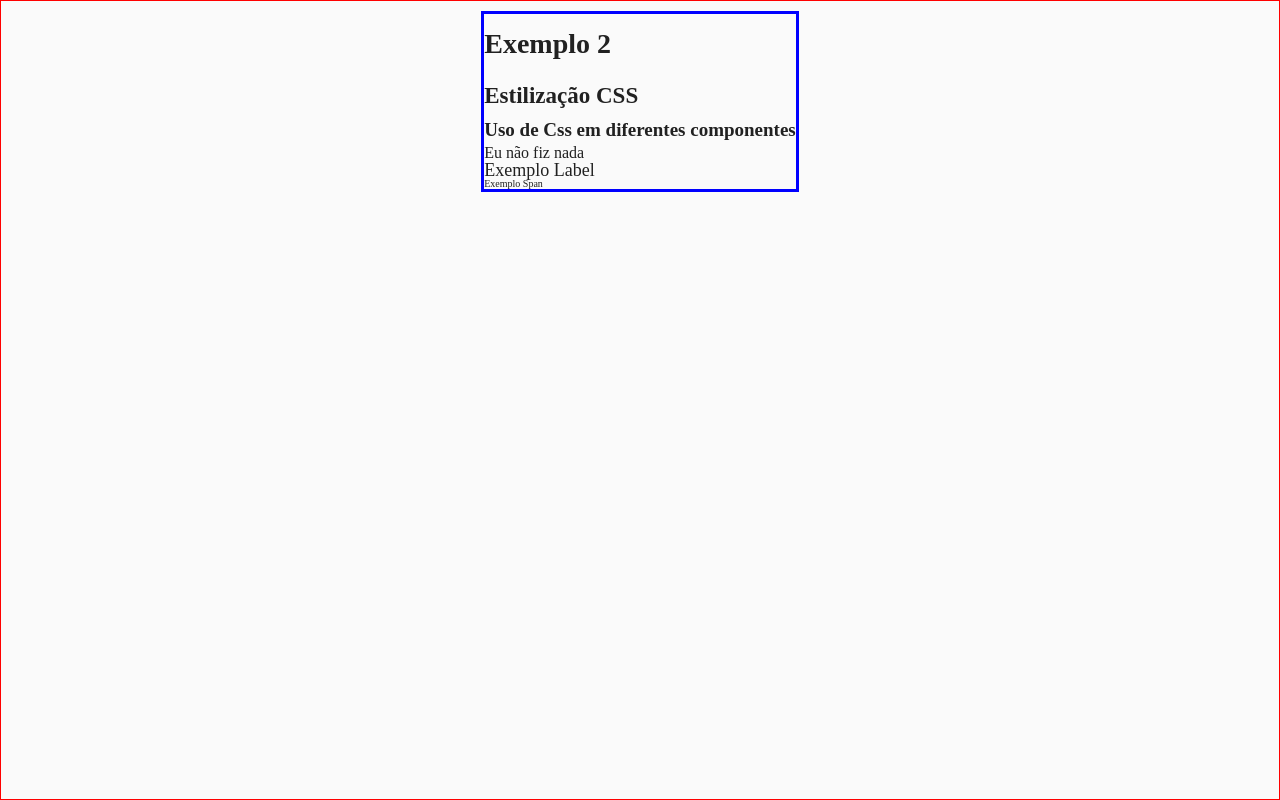
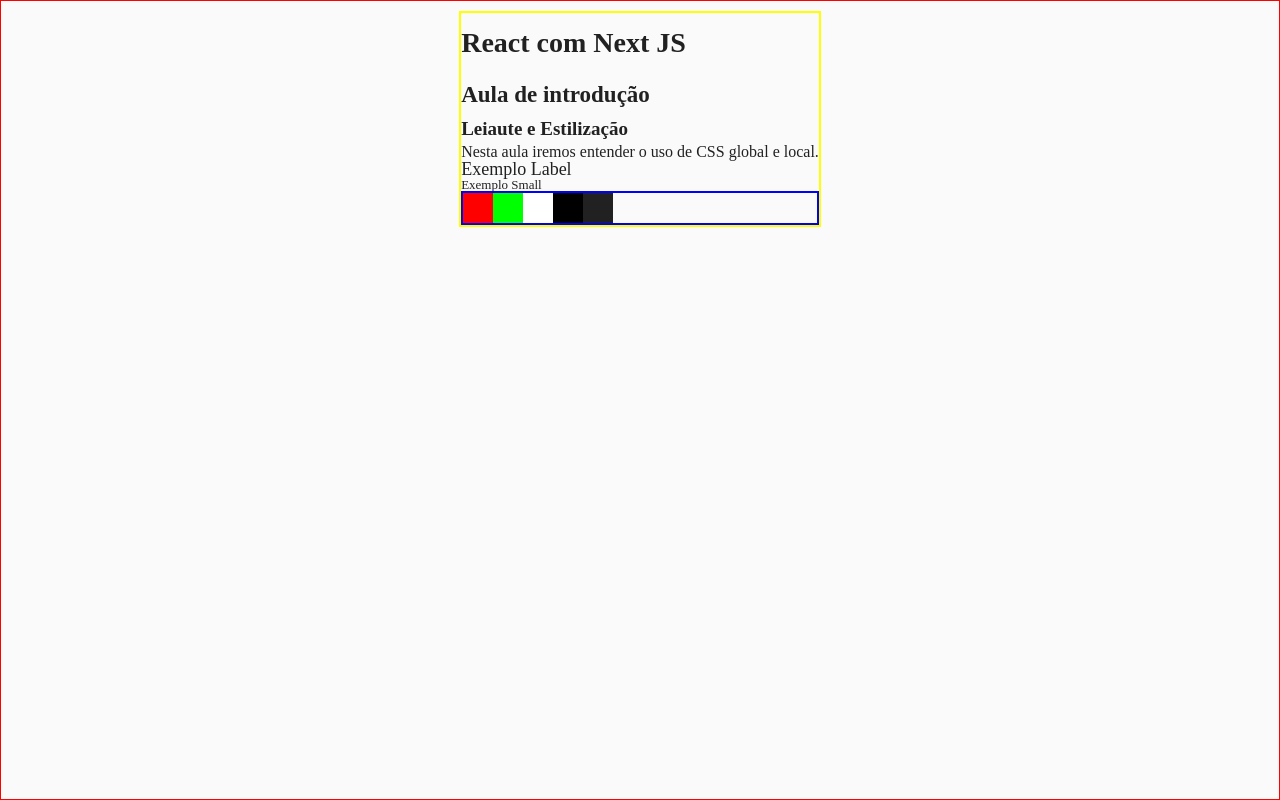
Before and after one commit to ewertonjsilva/etim124-a-vite-1sem-2026, a React (Vite) app: page /exemplo/2 in a window 1280 px wide. Built offline with nearby package versions, Linux system fonts and the light colour scheme.

Commit message:
aula 20-03

```diff
--- a/src/App.jsx
+++ b/src/App.jsx
@@ -2,15 +2,23 @@
 import { Routes, Route } from 'react-router-dom'
 
 import Home from './pages/home'
+
 import Exemplo01 from './pages/exemplos/ex-01';
 import Exemplo02 from './pages/exemplos/ex-02';
+import Exemplo03 from './pages/exemplos/ex-03';
+
+import Atividade01 from './pages/atividades/atv-01';
 
 function App() {
   return (
     <Routes>
       <Route path="/" element={<Home />} />
+
       <Route path="/exemplo/1" element={<Exemplo01 />} />
       <Route path="/exemplo/2" element={<Exemplo02 />} />
+      <Route path="/exemplo/3" element={<Exemplo03 />} />
+
+      <Route path="/atividade/1" element={<Atividade01 />} />
     </Routes>
   )
 }
--- /dev/null
+++ b/src/pages/atividades/atv-01/index.jsx
@@ -0,0 +1,12 @@
+import styles from './index.module.css';
+
+function Atividade01() {
+    return (
+        <div>
+            <h1 className={styles.tituloAtv}>Atividade 1</h1>
+            <p>Componente básico para renderizar tela com React</p>
+        </div>
+    )
+}
+
+export default Atividade01;
--- /dev/null
+++ b/src/pages/atividades/atv-01/index.module.css
@@ -0,0 +1,3 @@
+.tituloAtv {
+    color: red;
+}
--- a/src/pages/exemplos/ex-02/index.jsx
+++ b/src/pages/exemplos/ex-02/index.jsx
@@ -1,16 +1,23 @@
-import styles from './index.module.css';
+import styles from "./index.module.css";
 
 function Exemplo02() {
   return (
-    <div className={styles.container}>
-      <h1>Exemplo 2</h1>
-      <h2>Estilização CSS</h2>
-      <h3>Uso de Css em diferentes componentes</h3>
-      <p>Eu não fiz nada</p>
+    <div className={styles.containerExemplo}>
+      <h1>React com Next JS</h1>
+      <h2>Aula de introdução</h2>
+      <h3>Leiaute e Estilização</h3>
+      <p>Nesta aula iremos entender o uso de CSS global e local.</p>
       <label>Exemplo Label</label>
-      <span>Exemplo Span</span>
+      <small>Exemplo Small</small>
+      <div className={styles.conteinerExPosicao}>
+        <div className={styles.divVermelha}></div>
+        <div className={styles.divVerde}></div>
+        <div className={styles.divBranca}></div>
+        <div className={styles.divPreta}></div>
+        <div className={styles.divEscura}></div>
+      </div>
     </div>
-  )
+  );
 }
 
 export default Exemplo02;
--- a/src/pages/exemplos/ex-02/index.module.css
+++ b/src/pages/exemplos/ex-02/index.module.css
@@ -1,5 +1,41 @@
-.container {
+.containerExemplo {
+    border: 0.2rem solid #ff0;
     display: flex;
     flex-direction: column;
-        border: 0.3rem solid #00f;
 }
+
+.conteinerExPosicao {
+    border: 0.2rem solid #00f;
+    display: flex;
+    flex-direction: row;
+}
+
+.divVermelha {
+    height: 3rem;
+    width: 3rem;
+    background-color: #f00;
+}
+
+.divVerde {
+    height: 3rem;
+    width: 3rem;
+    background-color: #0f0;
+}
+
+.divBranca {
+    height: 3rem;
+    width: 3rem;
+    background-color: #fff;
+}
+
+.divPreta {
+    height: 3rem;
+    width: 3rem;
+    background-color: #000;
+}
+
+.divEscura {
+    height: 3rem;
+    width: 3rem;
+    background-color: #212121;
+}
--- /dev/null
+++ b/src/pages/exemplos/ex-03/index.jsx
@@ -0,0 +1,14 @@
+
+import styles from './index.module.css';
+
+export default function Exemplo03() {
+
+    return (
+        <div className={styles.container}>
+            <label className={styles.texto}>Contador</label>
+            <label
+                className={styles.botao}
+            >+1</label>
+        </div>
+    );
+}
--- /dev/null
+++ b/src/pages/exemplos/ex-03/index.module.css
@@ -0,0 +1,26 @@
+.container {
+    display: flex;
+    flex-direction: column;
+    justify-content: center;
+    height: 96vh;
+}
+
+.texto {
+    font-size: 3.5rem;
+    margin: 2rem 0;
+}
+
+.botao {
+    font-size: 3rem;
+    border: 0.3rem solid #000;
+    border-radius: 1rem;
+    text-align: center;
+    font-weight: bold;
+    padding: 1rem;
+}
+
+.botao:hover {
+    color: #fafafa;
+    background-color: #000;
+    cursor: pointer;
+}
--- a/src/pages/home/index.jsx
+++ b/src/pages/home/index.jsx
@@ -11,10 +11,12 @@ function Home() {
           <h2>Exemplos</h2>
           <Link to="/exemplo/1">Exemplo 1 - Componente básico</Link>
           <Link to="/exemplo/2">Exemplo 2 - Uso de module CSS</Link>
+          <Link to="/exemplo/3">Exemplo 3 - Estados</Link>
         </div>
 
         <div className={styles.containerCards}>
           <h2>Atividades</h2>
+          <Link to="/atividade/1">Atividade 1 - Uso CSS</Link>
         </div>
     </div>
   )
```
